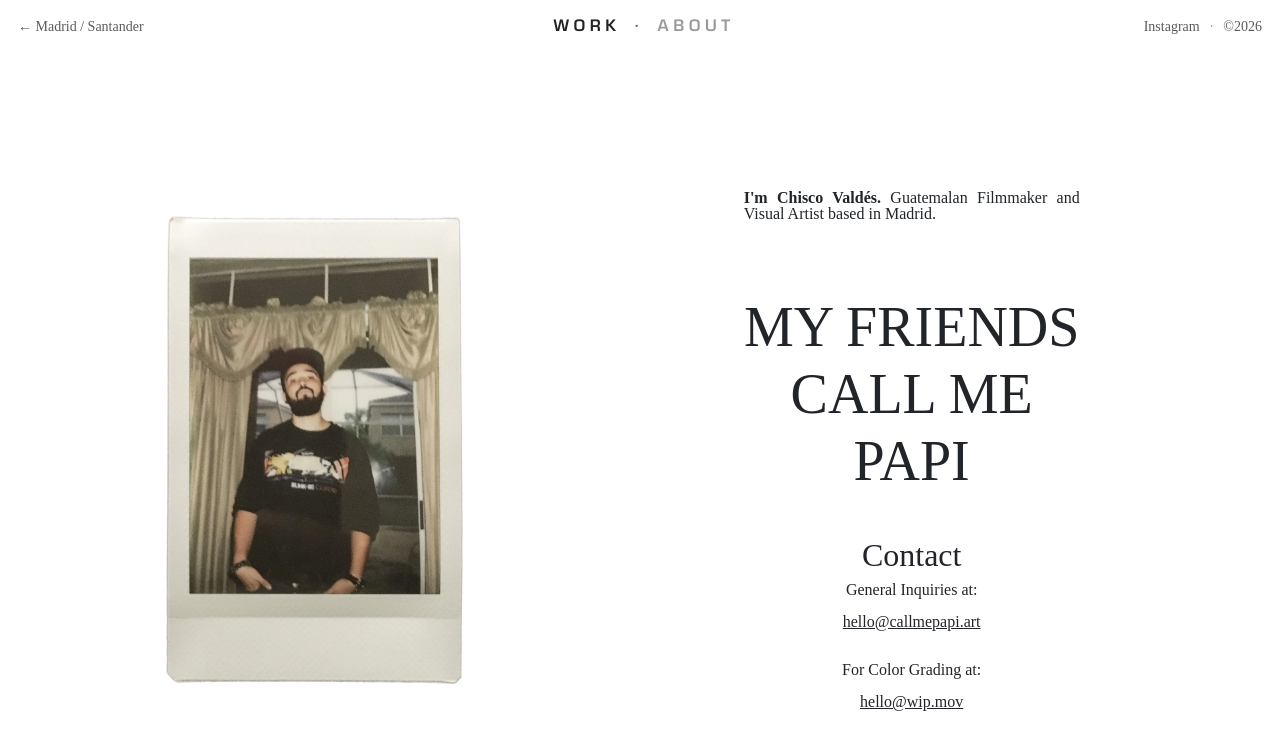
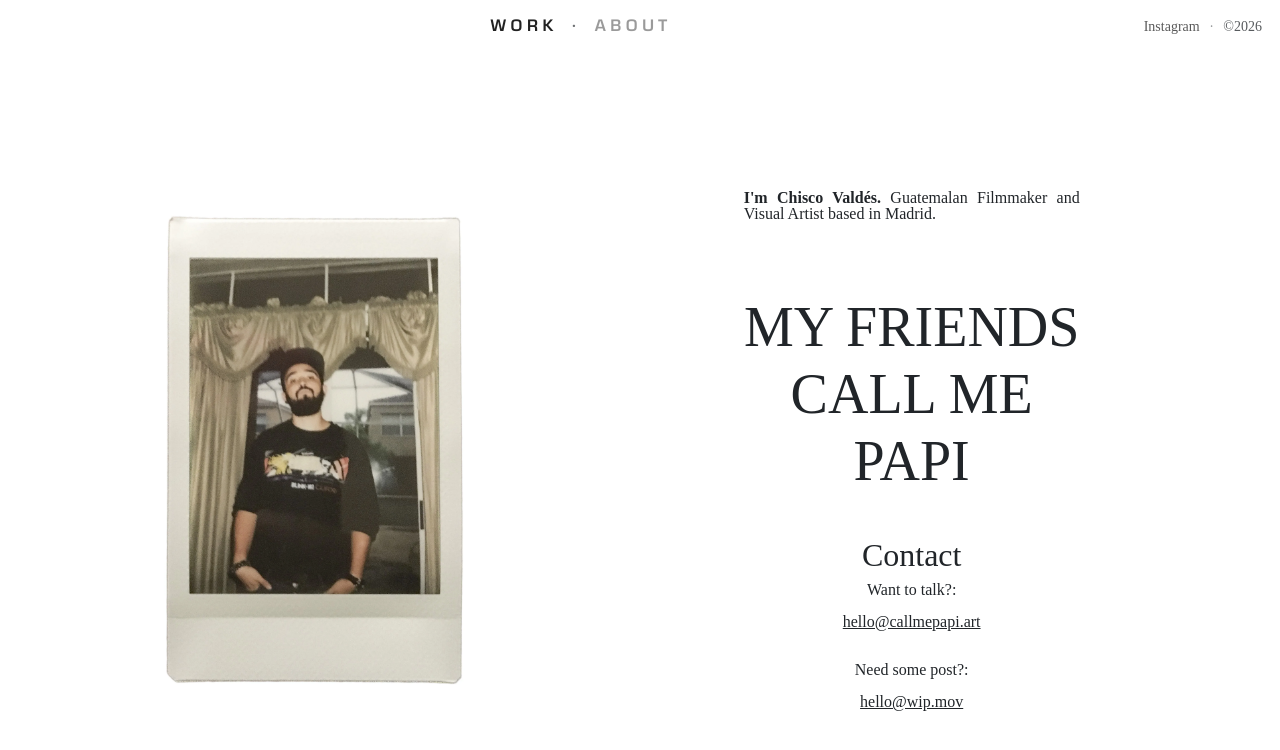
Before and after one commit to chiscovaldes/chiscovaldes, a Jekyll site: the page built from about.html, in a window 1280 px wide and 900 px high, scrolled down 80 px. Shown: the top 750 px of the window. Built offline with Jekyll 4.4.1, drawn with Linux system fonts in a browser that asks for light colours.

Commit message:
Update about.html

```diff
--- a/about.html
+++ b/about.html
@@ -5,7 +5,7 @@ title: ABOUT - EL PAPI
 
 <!-- ABOUT: top nav (only this page) -->
 <nav class="about-top-nav">
-  <div class="about-top-left">← Madrid / Santander</div>
+  <div class="about-top-left">  </div>
 
   <div class="about-top-center">
     <a href="{{ '/' | relative_url }}">WORK</a>
@@ -53,12 +53,12 @@ title: ABOUT - EL PAPI
     <br><br>
 
     <h2>Contact</h2>
-    <p class="title">General Inquiries at:</p>
+    <p class="title">Want to talk?:</p>
     <a href="mailto:hello@callmepapi.art" class="text-dark">hello@callmepapi.art</a>
 
     <br><br>
 
-    <p class="title">For Color Grading at:</p>
+    <p class="title">Need some post?:</p>
     <a href="mailto:hello@wip.mov" class="text-dark">hello@wip.mov</a>
 
   </div>
```
